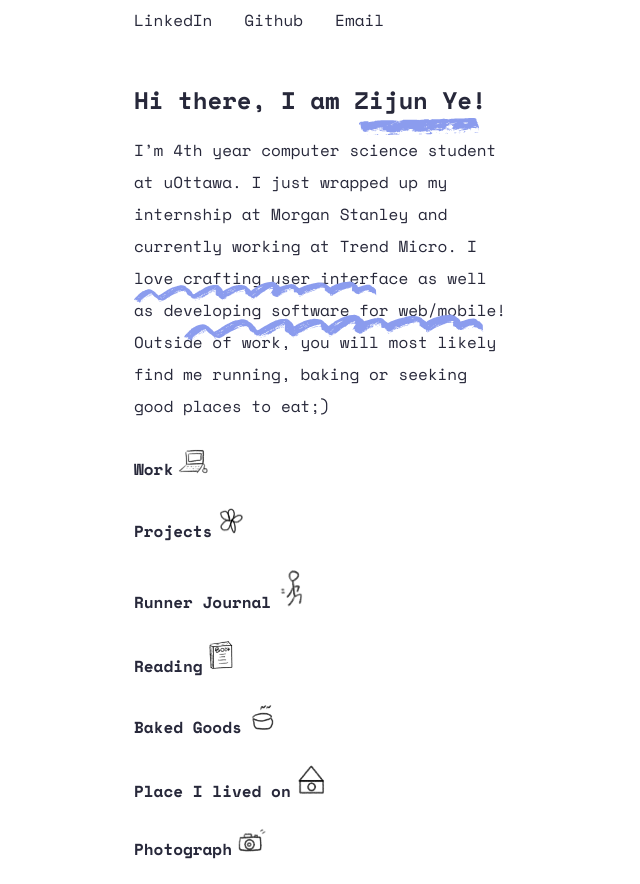
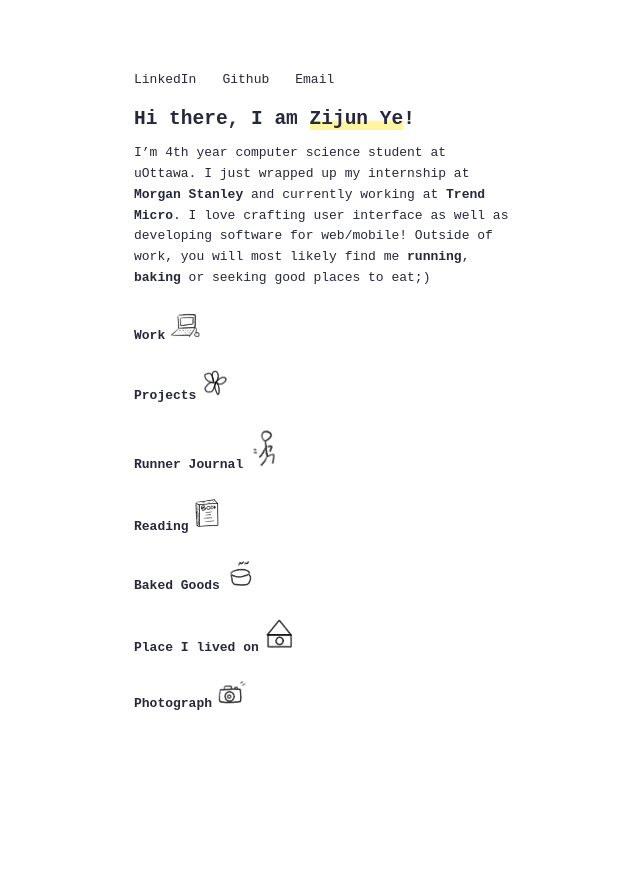
Before and after one commit to ZijunYe/jun-portfolio, a Next.js app in the folder nextjs-blog/: page / in a window 1280 px wide. Shown: the whole page, without its empty margins (316-956 px from the left). After the commit the page ends 816 px from the top, so only its background shows below. Built offline with nearby package versions, Linux system fonts and the light colour scheme.

Commit message:
fixing font issue

```diff
--- a/nextjs-blog/pages/components/navBar.js
+++ b/nextjs-blog/pages/components/navBar.js
@@ -29,15 +29,14 @@ export default function NavBar(){
         </div>
 
         <div className={styles.title}>
-            <h2>Hi there, I am Zijun Ye!</h2>
-            {/* <img src= "/graphic/NameLineMarker.svg" alt="Underline" className={styles.underline}/> */}
+            <h2>Hi there, I am <span className={styles.highlight}>Zijun Ye</span>!</h2>
 
         </div>
       <div className={styles.introduction}>
         <p> I’m 4th year computer science student at uOttawa.
-        I just wrapped up my internship at Morgan Stanley and currently working at Trend Micro.
+        I just wrapped up my internship at <Link className={styles.links} href="/work/morganStanley">Morgan Stanley</Link> and currently working at <Link className={styles.links} href="/work/trendmicro">Trend Micro</Link>.
         I love crafting user interface as well as developing software for web/mobile!
-        Outside of work, you will most likely find me running, baking or seeking good places to eat;)
+        Outside of work, you will most likely find me <Link className={styles.links} href="/running/journal">running</Link>, <Link className={styles.links} href="/bake/menu">baking</Link> or seeking good places to eat;)
         </p>
         {/* <img src= "/graphic/WaveMarker.svg" alt="Underline" className={styles.underline2}/>
         <img src= "/graphic/WaveMarker.svg" alt="Underline" className={styles.underline3}/> */}
--- a/nextjs-blog/pages/components/navbar.module.css
+++ b/nextjs-blog/pages/components/navbar.module.css
@@ -1,4 +1,8 @@
-@import url('https://fonts.googleapis.com/css2?family=Space+Mono:ital,wght@0,400;0,700;1,400;1,700&display=swap');
+/* @import url('https://fonts.googleapis.com/css2?family=Space+Mono:ital,wght@0,400;0,700;1,400;1,700&display=swap'); */
+
+.highlight{
+  background: linear-gradient(to top, #FFF49F 35%, transparent 50%);
+}
 
 .contact{
     display: flex;
@@ -9,7 +13,7 @@
     margin-right: 2em;
     text-decoration:none;
     color:#27283A;
-    font-family: 'Space Mono', monospace;
+    font-family: monospace;
     font-weight: 400;
 
   }
@@ -18,11 +22,22 @@
     text-decoration: underline;
   }
 
+  .title h2{
+    font-family: monospace;
+  }
+
   .intro{
     display:block;
     max-width: 380px;
     padding: 0em 2em 2em 2em;
     max-height: 80vh;
+
+  }
+
+  .underhighlight{
+    text-decoration-line: underline;
+    text-decoration-thickness: 3px;
+    text-decoration-color: #FFD27A;
   }
 
   .item{
@@ -42,7 +57,7 @@
 
  .intro p{
     line-height: 1.6;
-    font-family: 'Space Mono', monospace;
+    font-family: monospace;
   }
 
   .links{
@@ -50,7 +65,7 @@
     color:#27283A;
     margin:0px;
     margin-top: 10px;
-    font-family: 'Space Mono', monospace;
+    font-family: monospace;
     font-weight: 600;
   }
 
@@ -107,7 +122,7 @@
 
   .title h2{
     margin-bottom: 0px;
-    font-family: 'Space Mono', monospace;
+    /* font-family: 'Space Mono', monospace; */
     font-weight: 600;
   }
 
--- a/nextjs-blog/pages/index.js
+++ b/nextjs-blog/pages/index.js
@@ -7,123 +7,7 @@ export default function Home() {
   return (
 
     <div className={styles.container}>
-
-
-        <div className={styles.intro}>
-
-        <Head>
-        <title>Zijun Portfolio</title>
-        <link rel="icon" href="/ZijunYe.ico" />
-        </Head>
-        <div className={styles.contact}>
-        <a className="link" href="https://www.linkedin.com/in/zijunye/">LinkedIn</a>
-        <a className="link" href="https://github.com/ZijunYe">Github</a>
-        <a className="link" href="mailto:zye072@uottawa.ca">Email</a>
-        </div>
-
-        <div className={styles.title}>
-            <h2>Hi there, I am Zijun Ye!</h2>
-            <img src= "/graphic/NameLineMarker.svg" alt="Underline" className={styles.underline}/>
-        </div>
-
-        <div className={styles.introduction}>
-        <img src= "/graphic/WaveMarker.svg" alt="Underline" className={styles.underline2}/>
-        <img src= "/graphic/WaveMarker.svg" alt="Underline" className={styles.underline3}/>
-        <p> I’m 4th year computer science student at uOttawa.
-        I just wrapped up my internship at Morgan Stanley and currently working at Trend Micro.
-        I love crafting user interface as well as developing software for web/mobile!
-        Outside of work, you will most likely find me running, baking or seeking good places to eat;)
-        </p>
-        </div>
-
-        {/* Navigation Bar
-        work / Reading / Running Journal / Projects / Baked Goods / Place I lived on / photograph
-        */}
-
-        <div className={styles.nav}>
-        <h4 className={styles.item}>
-              <Link className={styles.links} href="/work/menu">Work</Link>
-              <img src="/work-icon.png" alt="Work Icon" />
-            </h4>
-
-        </div>
-
-
-        <div className={styles.nav}>
-        <h4 className={styles.item}>
-          <Link className={styles.links}  href="/projects/menu">
-            Projects
-          </Link>
-          <img src="/project-icon.png"></img>
-        </h4>
-
-        </div>
-
-        <div className={styles.nav}>
-        <h4 className={styles.item}>
-          <Link className={styles.links} href="/running/journal">
-            Runner Journal
-          </Link>
-          <img src="/running-icon.png"></img>
-        </h4>
-
-        </div>
-
-
-        <div className={styles.nav}>
-        <h4 className={styles.item}>
-          <Link className={styles.links} href="/reading/book" >
-            Reading
-          </Link>
-          <img src="/reading-icon.png"></img>
-        </h4>
-
-        </div>
-
-
-        <div className={styles.nav}>
-        <h4 className={styles.item}>
-          <Link className={styles.links} href="/bake/menu">
-            Baked Goods
-          </Link>
-          <img src="/baking-icon.png"></img>
-        </h4>
-
-
-        </div>
-
-        <div className={styles.nav}>
-        <h4 className={styles.item}>
-          <Link className={styles.links} href="/place/menu">
-            Place I lived on
-          </Link>
-          <img src="/place-icon.png"></img>
-        </h4>
-
-        </div>
-
-
-        <div className={styles.nav}>
-        <h4 className={styles.item}>
-          <Link className={styles.links} href="/photo/menu">
-            Photograph
-          </Link>
-        <img src="/camera-icon.png"></img>
-        </h4>
-
-        </div>
-
-
-
-
-{/* <h4 className={styles.links}><Link href="/work/first-job">Work</Link><img src="/work-icon.png"></img></h4>
-<h4 className={styles.links}><Link href="/projects/first-job">Projects</Link><img src="/project-icon.png"></img></h4>
-<h4 className={styles.links}><Link href="/running/first-job">Runner Journal</Link><img src="/running-icon.png"></img></h4>
-<h4 className={styles.links}><Link href="/reading/first-job">Reading</Link><img src="/reading-icon.png"></img></h4>
-<h4 className={styles.links}><Link href="/baking/first-job">Baked Goods</Link><img src="/baking-icon.png"></img></h4>
-<h4 className={styles.links}><Link href="/place/first-job">Place I lived on</Link><img src="/place-icon.png"></img></h4>
-<h4 className={styles.links}><Link href="/photographk/first-job">Photograph</Link><img src="/camera-icon.png"></img></h4> */}
-</div>
+      <NavBar></NavBar>
     </div>
   );
 }
--- a/nextjs-blog/pages/projects/project-menu.module.css
+++ b/nextjs-blog/pages/projects/project-menu.module.css
@@ -1,4 +1,5 @@
 @import url('https://fonts.googleapis.com/css2?family=Space+Mono:ital,wght@0,400;0,700;1,400;1,700&display=swap');
+
 .box{
     overflow: scroll;
     max-height: 70vh;
@@ -15,7 +16,7 @@
     padding-right:5%;
 }
 .bigTitle{
-    font-family: 'Space Mono', monospace;
+    font-family: monospace;
 }
 
 .underline{
--- a/nextjs-blog/pages/work/work.module.css
+++ b/nextjs-blog/pages/work/work.module.css
@@ -1,4 +1,4 @@
-@import url('https://fonts.googleapis.com/css2?family=Space+Mono:ital,wght@0,400;0,700;1,400;1,700&display=swap');
+/* @import url('https://fonts.googleapis.com/css2?family=Space+Mono:ital,wght@0,400;0,700;1,400;1,700&display=swap'); */
 
 
 .link{
--- a/nextjs-blog/styles/Home.module.css
+++ b/nextjs-blog/styles/Home.module.css
@@ -1,22 +1,4 @@
-@import url('https://fonts.googleapis.com/css2?family=Space+Mono:ital,wght@0,400;0,700;1,400;1,700&display=swap');
 
-.contact{
-    display: flex;
-    padding-bottom: 30px;
-  }
-
-  .contact a{
-    margin-right: 2em;
-    text-decoration:none;
-    color:#27283A;
-    font-family: 'Space Mono', monospace;
-    font-weight: 400;
-
-  }
-
-  .contact a:hover{
-    text-decoration: underline;
-  }
 
   .container {
     min-height: 100vh;
@@ -29,104 +11,3 @@
 
 
   }
-  .intro{
-    display:block;
-    max-width: 380px;
-    padding: 0em 2em 0em 2em;
-  }
-
-  .item{
-    margin-top: 10px;
-    margin-bottom: 15px;
-  }
-
-
-  .links a{
-    text-decoration:none;
-    color:#27283A;
-  }
-
-  .links a:hover{
-    text-decoration: underline;
-  }
-
- .intro p{
-    line-height: 2;
-    font-family: 'Space Mono', monospace;
-  }
-
-  .links{
-    text-decoration: none;
-    color:#27283A;
-    margin:0px;
-    margin-top: 10px;
-    font-family: 'Space Mono', monospace;
-    font-weight: 600;
-  }
-
-
-  .selectedLink{
-    text-decoration-thickness: 2px;
-    background: linear-gradient(180deg, rgba(255,255,255,0) 0%, rgba(255,255,255,0) 70%, rgba(255, 191, 28, 1) 30%, rgba(255, 191, 28, 1) 20%);
-  }
-
-  .item img{
-    width: 8%;
-    margin-left:5px;
-  }
-
-  .intro h2{
-    color:#27283A;
-  }
-
-  .intro p{
-    color:#27283A;
-  }
-
-  .text-with-underline {
-    display: flex;
-    flex-direction: column;
-    align-items: center;
-  }
-
-  /* .text-with-underline h2 {
-    margin-bottom: 0px;
-  } */
-
-  .underline {
-    width: 120px; /* Adjust the width as needed */
-    /* top:178px; */
-    position: absolute;
-    margin-left:225px;
-
-
-  }
-
-  .underline2{
-    position: absolute;
-    margin-top:147px;
-  }
-
-  .underline3{
-    position: absolute;
-    margin-top:180px;
-    margin-left: 50px;
-    width:300px;
-  }
-
-  .title h2{
-    margin-bottom: 0px;
-    font-family: 'Space Mono', monospace;
-    font-weight: 600;
-    z-index: -1;
-  }
-
-  .nav{
-    display:flex;
-    flex-direction: column;
-    align-items: center;
-  }
-
-  .nav:hover{
-    text-decoration: underline;
-  }
--- a/nextjs-blog/styles/globals.css
+++ b/nextjs-blog/styles/globals.css
@@ -12,9 +12,7 @@ body {
     Ubuntu,
     Cantarell,
     Fira Sans,
-    Droid Sans,
-    Helvetica Neue,
-    sans-serif;
+    Droid Sans;
 }
 
 a {
```
Also changed, not shown: nextjs-blog/public/graphic/OvalMarker.svg.
